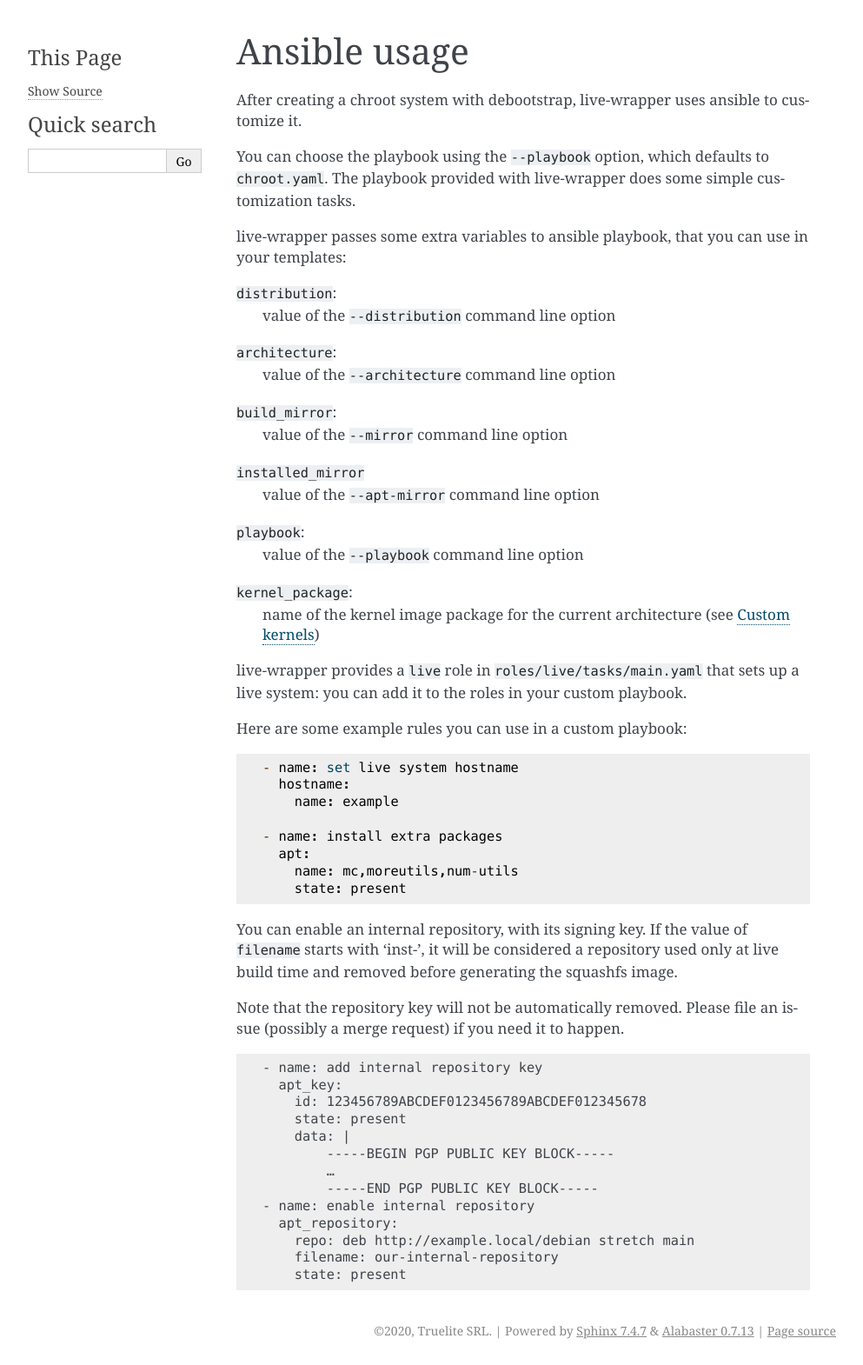
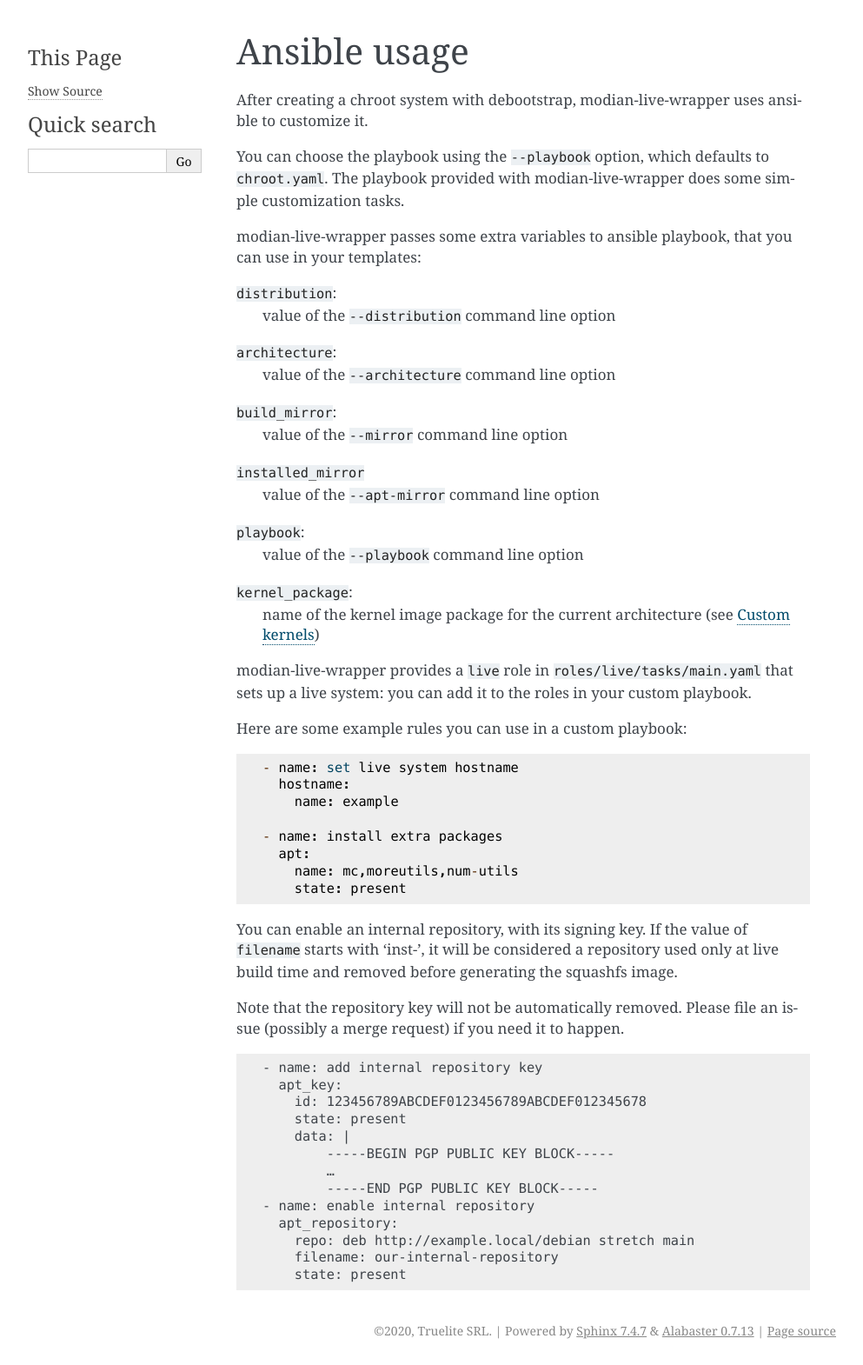
Before and after one commit to Truelite/modian, a Sphinx documentation site: the page built from docs/modian-live-wrapper/ansible.rst, in a window 1280 px wide. Shown: the whole page at 87% size, without its empty margins (148-1141 px from the left). Built offline with Sphinx 7.4.7, drawn with Linux system fonts in a browser that asks for light colours.

Commit message:
Misc doc fixes

```diff
--- a/docs/modian-live-wrapper/ansible.rst
+++ b/docs/modian-live-wrapper/ansible.rst
@@ -2,15 +2,15 @@
  Ansible usage
 ***************
 
-After creating a chroot system with debootstrap, live-wrapper uses
-ansible to customize it.
+After creating a chroot system with debootstrap, modian-live-wrapper
+uses ansible to customize it.
 
 You can choose the playbook using the ``--playbook`` option, which
-defaults to ``chroot.yaml``. The playbook provided with live-wrapper
-does some simple customization tasks.
+defaults to ``chroot.yaml``. The playbook provided with
+modian-live-wrapper does some simple customization tasks.
 
-live-wrapper passes some extra variables to ansible playbook, that you
-can use in your templates:
+modian-live-wrapper passes some extra variables to ansible playbook,
+that you can use in your templates:
 
 ``distribution``:
    value of the ``--distribution`` command line option
@@ -26,9 +26,9 @@
    name of the kernel image package for the current architecture (see
    :doc:`custom-kernels`)
 
-live-wrapper provides a ``live`` role in ``roles/live/tasks/main.yaml``
-that sets up a live system: you can add it to the roles in your custom
-playbook.
+modian-live-wrapper provides a ``live`` role in
+``roles/live/tasks/main.yaml`` that sets up a live system: you can add
+it to the roles in your custom playbook.
 
 Here are some example rules you can use in a custom playbook::
 
--- a/docs/modian-live-wrapper/commandline.rst
+++ b/docs/modian-live-wrapper/commandline.rst
@@ -4,7 +4,7 @@
 
 .. code:: text
 
-   usage: lwr.py [-h] [--version] [--log-level LOG_LEVEL] [--log FILE]
+   usage: modian-lwr  [-h] [--version] [--log-level LOG_LEVEL] [--log FILE]
                  [--distribution NAME] [--architecture ARCH]
                  [--apt-mirror mirror_url]
                  [--apt-mirror-components main [contrib [..]]]
```
Also changed, not shown: docs/modian-live-wrapper/build-directories.rst (+11 -10 lines), docs/modian-live-wrapper/chroot-fixups.rst (+4 -3 lines), docs/modian-live-wrapper/custom-kernels.rst (+10 -9 lines).
